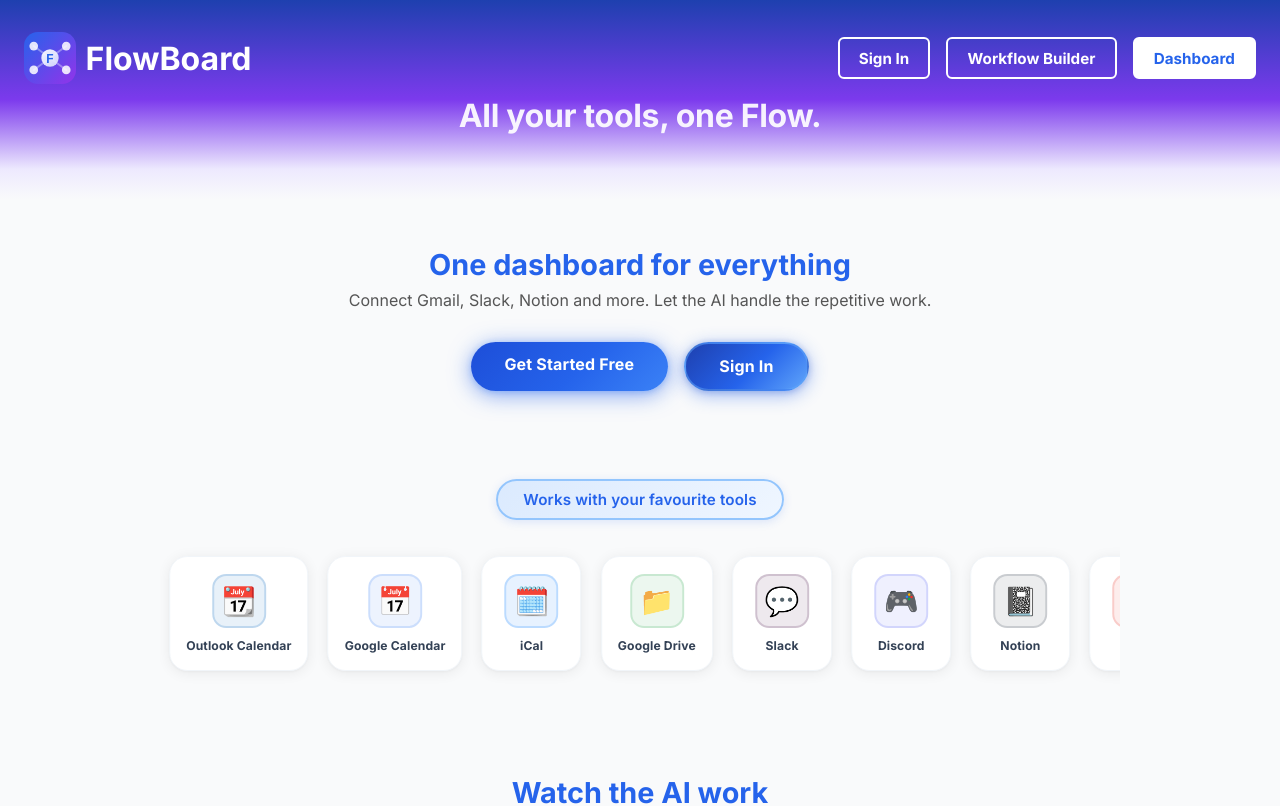
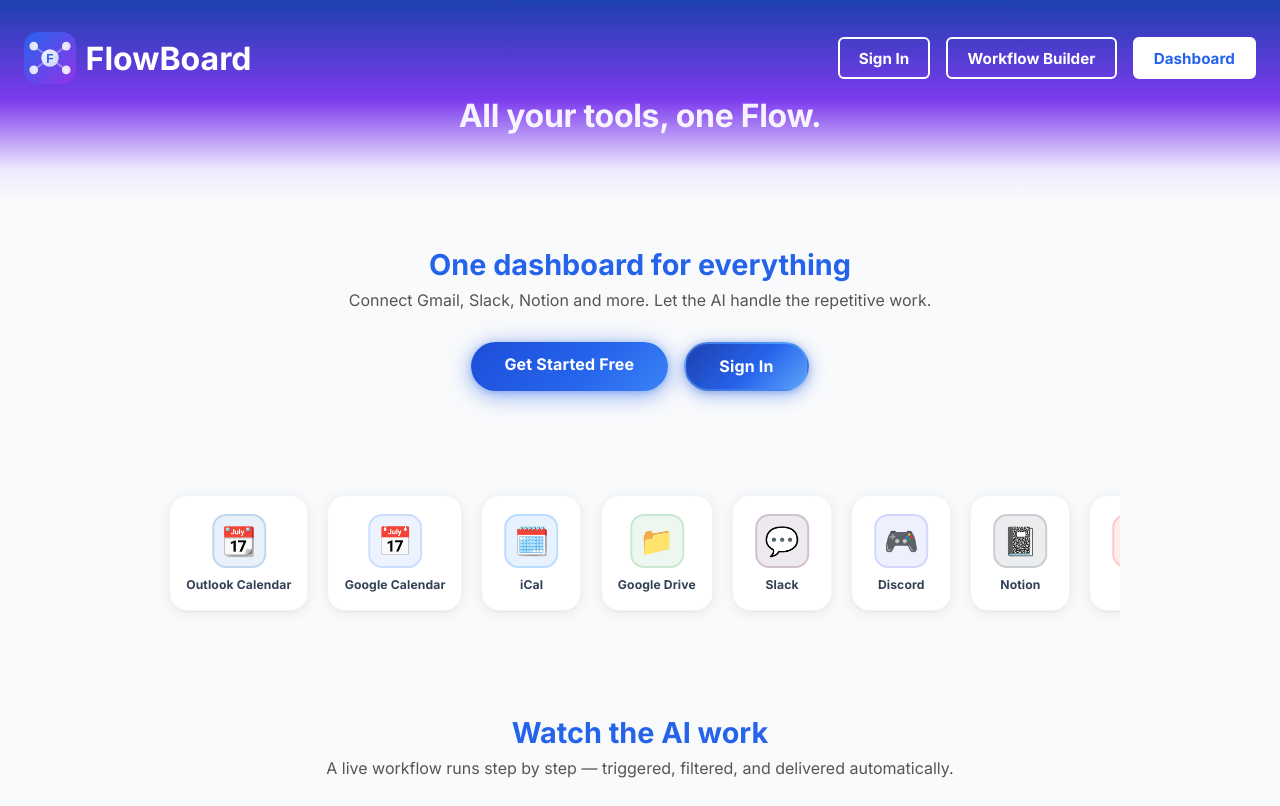
Before and after one commit to veleskasofiia/flowboard, a Next.js app: page / in a window 1280 px wide. Shown: the top 806 px of the page. Built offline with nearby package versions, Linux system fonts and the light colour scheme; no server answers.

Commit message:
Remove Works with your favourite tools button

```diff
--- a/app/page.tsx
+++ b/app/page.tsx
@@ -85,9 +85,6 @@
 
         {/* ── Scrolling logos ── */}
         <section className="section-block" style={{ overflow: "hidden", padding: "2.5rem 0" }}>
-          <div style={{ display: "flex", justifyContent: "center", marginBottom: "1.25rem" }}>
-            <a href="/connect" className="hero-cta-btn-tertiary">Works with your favourite tools</a>
-          </div>
           <div className="marquee-track">
             <div className="marquee-inner">
               {[...APPS, ...APPS].map((app, i) => (
```
